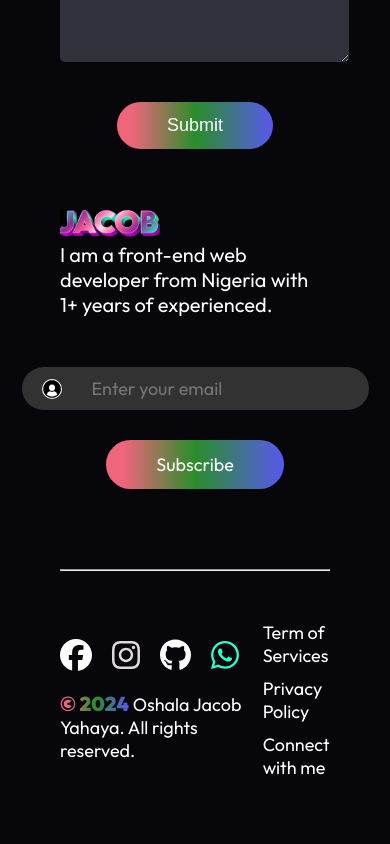
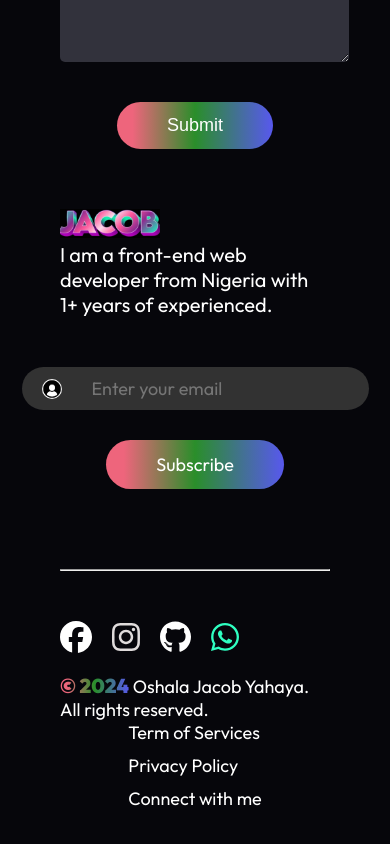
Before and after one commit to BlakWeb/Personal-Portfolio, a React (Vite) app: page / in a window 390 px wide. Shown: the part 9433-10277 px from the top of the page. Built offline with nearby package versions, Linux system fonts and the light colour scheme.

Commit message:
Update Footer.css

```diff
--- a/src/components/Footer/Footer.css
+++ b/src/components/Footer/Footer.css
@@ -162,4 +162,8 @@ a.github:hover {
   .footer-email-input{
     gap: 30px;
   }
+.footer-bottom{
+  flex-direction: column;
 }
+
+}
```
